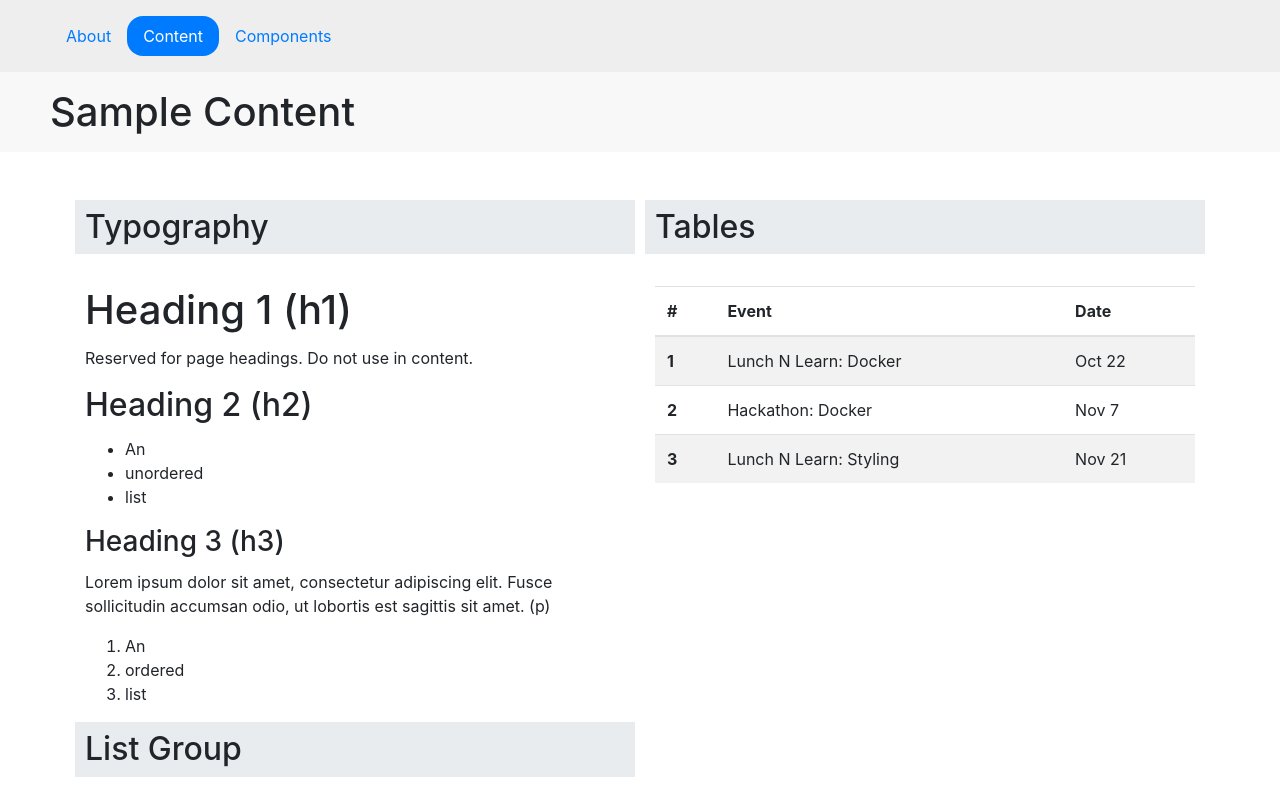
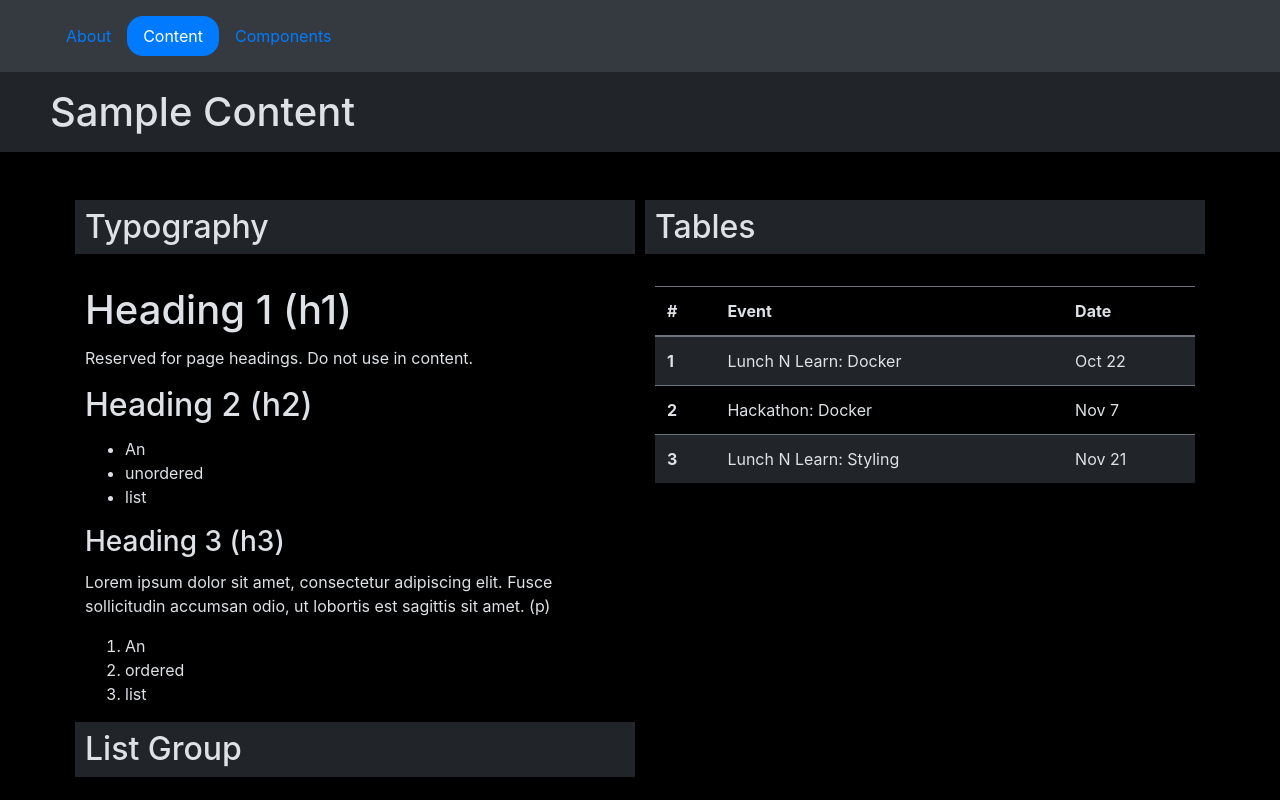
Before and after one commit to antoinediot/styling-playground, a React (Create React App) app: page /content in a window 1280 px wide. Shown: the top 800 px of the page. Built offline with nearby package versions, Linux system fonts and the light colour scheme.

Commit message:
Dark theme

```diff
--- a/src/App.js
+++ b/src/App.js
@@ -6,7 +6,7 @@ import {
   Switch
 } from "react-router-dom";
 
-import './styles/App.scss';
+import './styles/App-dark.scss';
 
 import About from './components/pages/About';
 import SampleComponents from './components/pages/SampleComponents';
--- /dev/null
+++ b/src/styles/App-dark.scss
@@ -0,0 +1,52 @@
+@import "~bootstrap/scss/functions";
+
+// Variables
+@import "./variables-dark";
+@import "~bootstrap/scss/variables";
+
+// Mixins
+@import "~bootstrap/scss/mixins";
+@import "./mixins";
+
+@import "~bootstrap/scss/root";
+@import "~bootstrap/scss/reboot";
+
+// Layout
+@import "./scaffolding";
+
+// Module
+@import "~bootstrap/scss/type";
+// @import "~bootstrap/scss/images";
+@import "~bootstrap/scss/code";
+@import "~bootstrap/scss/grid";
+@import "~bootstrap/scss/tables";
+// @import "~bootstrap/scss/forms";
+@import "~bootstrap/scss/buttons";
+// @import "~bootstrap/scss/transitions";
+// @import "~bootstrap/scss/dropdown";
+// @import "~bootstrap/scss/button-group";
+// @import "~bootstrap/scss/input-group";
+// @import "~bootstrap/scss/custom-forms";
+@import "~bootstrap/scss/nav";
+// @import "~bootstrap/scss/navbar";
+@import "~bootstrap/scss/card";
+// @import "~bootstrap/scss/breadcrumb";
+// @import "~bootstrap/scss/pagination";
+// @import "~bootstrap/scss/badge";
+// @import "~bootstrap/scss/jumbotron";
+@import "~bootstrap/scss/alert";
+// @import "~bootstrap/scss/progress";
+// @import "~bootstrap/scss/media";
+@import "~bootstrap/scss/list-group";
+@import "./list-group";
+// @import "~bootstrap/scss/close";
+// @import "~bootstrap/scss/toasts";
+// @import "~bootstrap/scss/modal";
+// @import "~bootstrap/scss/tooltip";
+// @import "~bootstrap/scss/popover";
+// @import "~bootstrap/scss/carousel";
+// @import "~bootstrap/scss/spinners";
+@import "~bootstrap/scss/utilities";
+@import "~bootstrap/scss/print";
+
+@import "./sample";
--- a/src/styles/_sample.scss
+++ b/src/styles/_sample.scss
@@ -1,6 +1,5 @@
 .sample-page {
 
-    $sample-accent-color: $gray-200;
     $sample-heading-vertical-padding: .25em;
     $sample-heading-horizontal-padding: 10px;
     $sample-heading-vertical-margin: 2rem;
--- /dev/null
+++ b/src/styles/_variables-dark.scss
@@ -0,0 +1,80 @@
+// Variables
+//
+// Variables should follow the `$component-state-property-size` formula for
+// consistent naming. Ex: $nav-link-disabled-color and $modal-content-box-shadow-xs.
+
+// Color system
+
+$white:    #fff !default;
+$gray-100: #f8f9fa !default;
+$gray-200: #e9ecef !default;
+$gray-300: #dee2e6 !default;
+$gray-400: #ced4da !default;
+$gray-500: #adb5bd !default;
+$gray-600: #6c757d !default;
+$gray-700: #495057 !default;
+$gray-800: #343a40 !default;
+$gray-900: #212529 !default;
+$black:    #000 !default;
+
+
+// Spacing
+//
+// Control the default styling of most Bootstrap elements by modifying these
+// variables. Mostly focused on spacing.
+// You can add more entries to the $spacers map, should you need more variation.
+
+$spacer: 1rem;
+
+
+// Body
+//
+// Settings for the `<body>` element.
+
+$body-bg:                   $black !default;
+$body-color:                $gray-300 !default;
+
+
+// Components
+//
+// Define common padding and border radius sizes and more.
+
+$border-color:                $gray-600;
+
+$border-radius:               1rem;
+$border-radius-lg:            1rem;
+$border-radius-sm:            .75rem;
+
+$headings-margin-bottom:      $spacer * .75;
+
+$global-nav-bg: #eee;
+$page-title-bg: lighten($global-nav-bg, 4%);
+
+
+// Tables
+//
+// Customizes the `.table` component with basic values, each used across all table variations.
+
+$table-accent-bg:             $gray-900;
+
+
+// Cards
+
+$card-cap-bg:                       $gray-900;
+$card-bg:                           $gray-800;
+
+
+// List group
+
+$list-group-bg:                     $black;
+$list-group-border-color:           $border-color;
+
+
+// Scaffolding
+
+$global-nav-bg: $gray-800;
+$page-title-bg: $gray-900;
+
+// Sample
+
+$sample-accent-color: $gray-900;
--- a/src/styles/_variables.scss
+++ b/src/styles/_variables.scss
@@ -1,3 +1,13 @@
+// Variables
+//
+// Variables should follow the `$component-state-property-size` formula for
+// consistent naming. Ex: $nav-link-disabled-color and $modal-content-box-shadow-xs.
+
+// Color system
+
+$gray-200: #e9ecef !default;
+
+
 // Spacing
 //
 // Control the default styling of most Bootstrap elements by modifying these
@@ -17,5 +27,13 @@ $border-radius-sm:            .75rem;
 
 $headings-margin-bottom:      $spacer * .75;
 
+
+// Scaffolding
+
 $global-nav-bg: #eee;
 $page-title-bg: lighten($global-nav-bg, 4%);
+
+
+// Sample
+
+$sample-accent-color: $gray-200;
```
